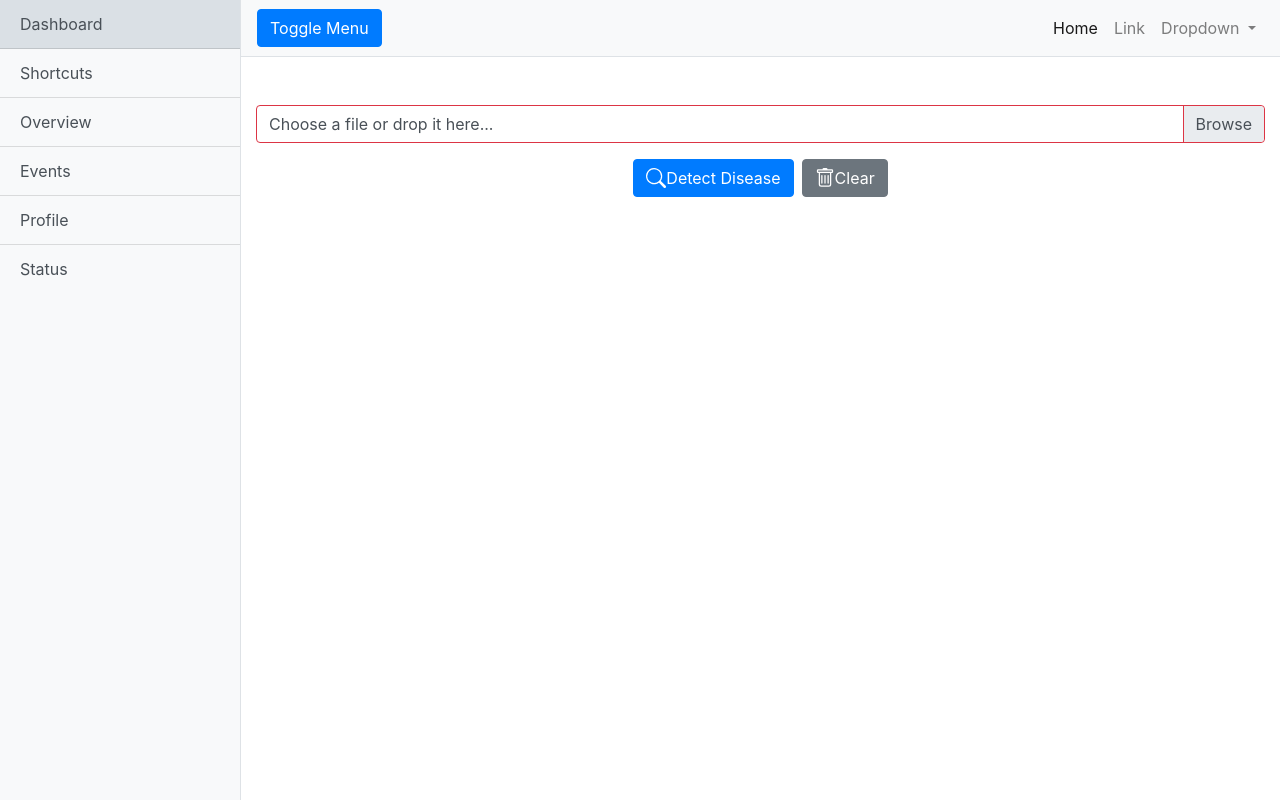
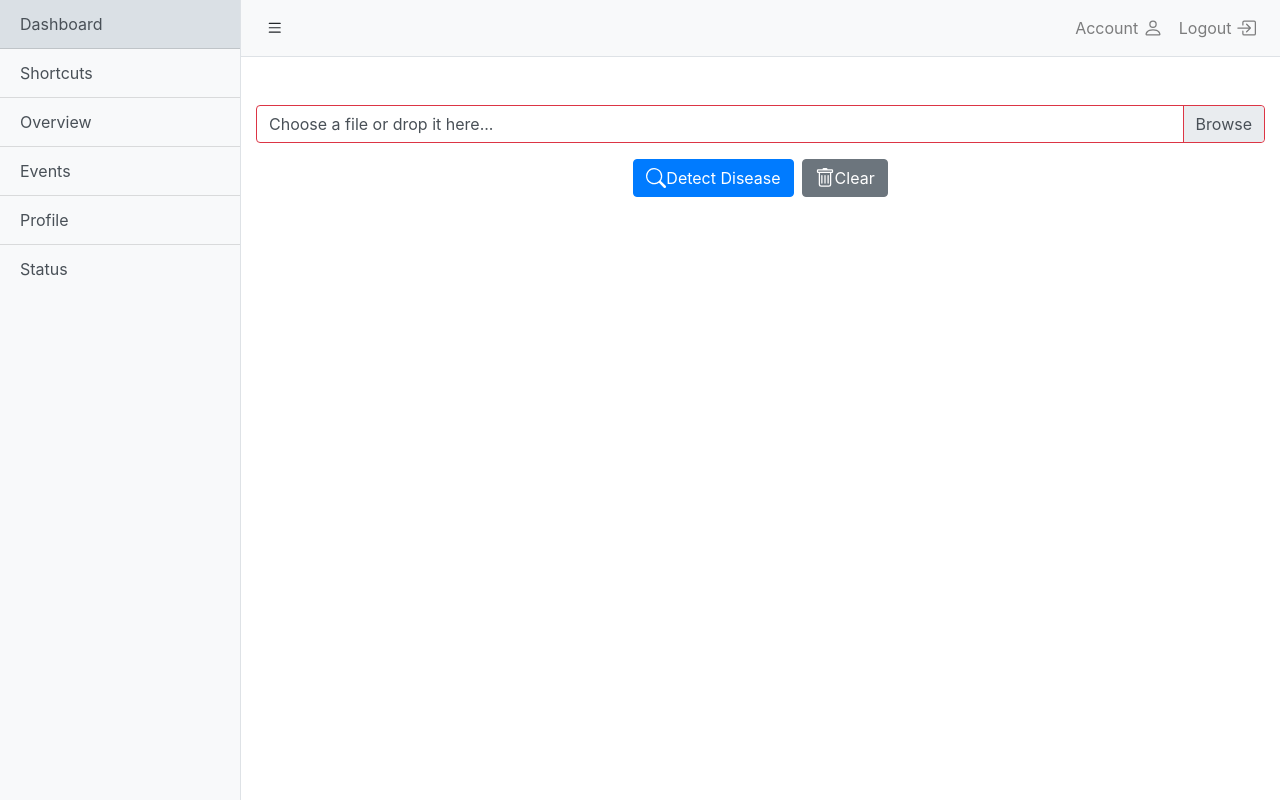
Before and after one commit to KwameKert/plantdiseaseClient, a Vue app: page /plant in a window 1280 px wide. Built offline with nearby package versions, Linux system fonts and the light colour scheme; the HTML template or start-up script is replaced by a standard one.

Commit message:
header updated

```diff
--- a/src/components/layouts/Header.vue
+++ b/src/components/layouts/Header.vue
@@ -1,7 +1,11 @@
 <template>
     <div>
        <nav class="navbar navbar-expand-lg navbar-light bg-light border-bottom">
-        <button class="btn btn-primary" id="menu-toggle" @click="toggleMenu">Toggle Menu</button>
+
+
+    <b-button size="sm" variant="outline" >
+      <b-icon icon="list" @click="toggleMenu"></b-icon>
+    </b-button>
 
         <button class="navbar-toggler" type="button" data-toggle="collapse" data-target="#navbarSupportedContent" aria-controls="navbarSupportedContent" aria-expanded="false" aria-label="Toggle navigation" >
           <span class="navbar-toggler-icon"></span>
@@ -9,23 +13,13 @@
 
         <div class="collapse navbar-collapse" id="navbarSupportedContent">
           <ul class="navbar-nav ml-auto mt-2 mt-lg-0">
-            <li class="nav-item active">
-              <a class="nav-link" href="#">Home <span class="sr-only">(current)</span></a>
+            <li class="nav-item ">
+              <a class="nav-link" href="#">Account <b-icon icon="person"></b-icon> </a>
             </li>
-            <li class="nav-item">
-              <a class="nav-link" href="#">Link</a>
+            <li class="nav-item ">
+              <a class="nav-link" href="#">Logout <b-icon icon="box-arrow-in-right"></b-icon></a>
             </li>
-            <li class="nav-item dropdown">
-              <a class="nav-link dropdown-toggle" href="#" id="navbarDropdown" role="button" data-toggle="dropdown" aria-haspopup="true" aria-expanded="false">
-                Dropdown
-              </a>
-              <div class="dropdown-menu dropdown-menu-right" aria-labelledby="navbarDropdown">
-                <a class="dropdown-item" href="#">Action</a>
-                <a class="dropdown-item" href="#">Another action</a>
-                <div class="dropdown-divider"></div>
-                <a class="dropdown-item" href="#">Something else here</a>
-              </div>
-            </li>
+
           </ul>
         </div>
       </nav>
```
